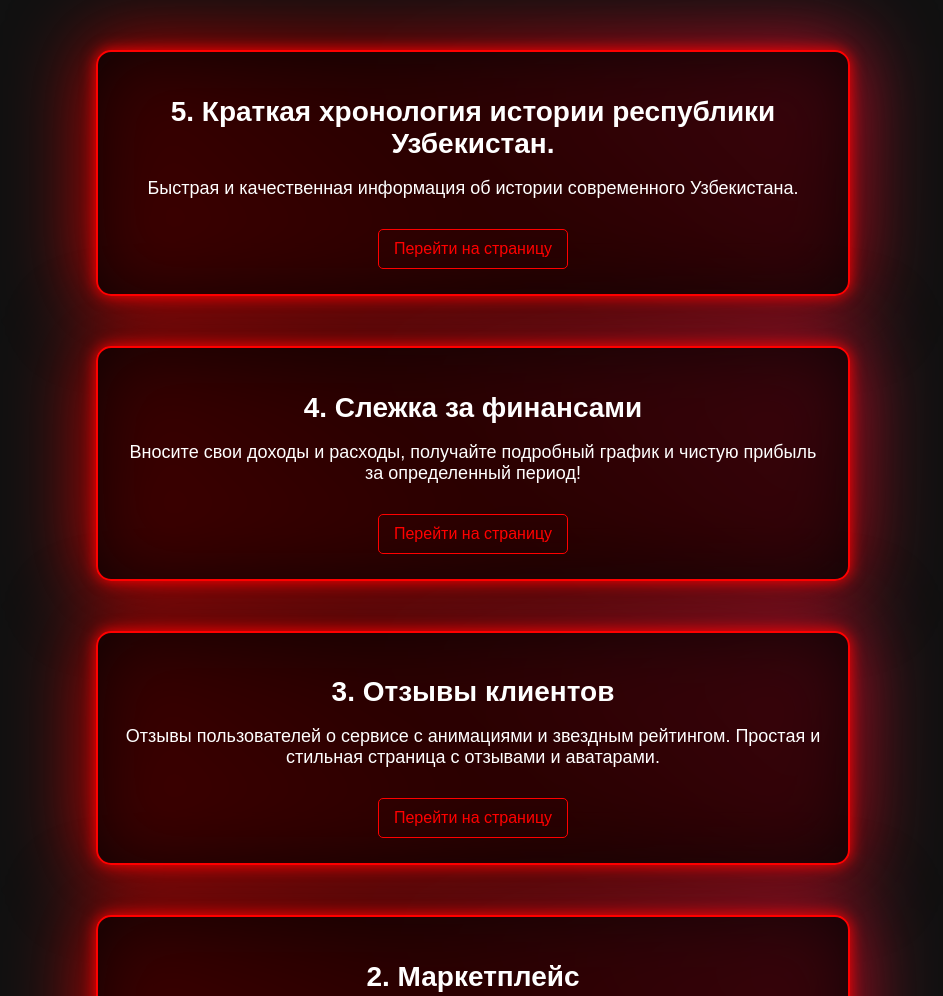
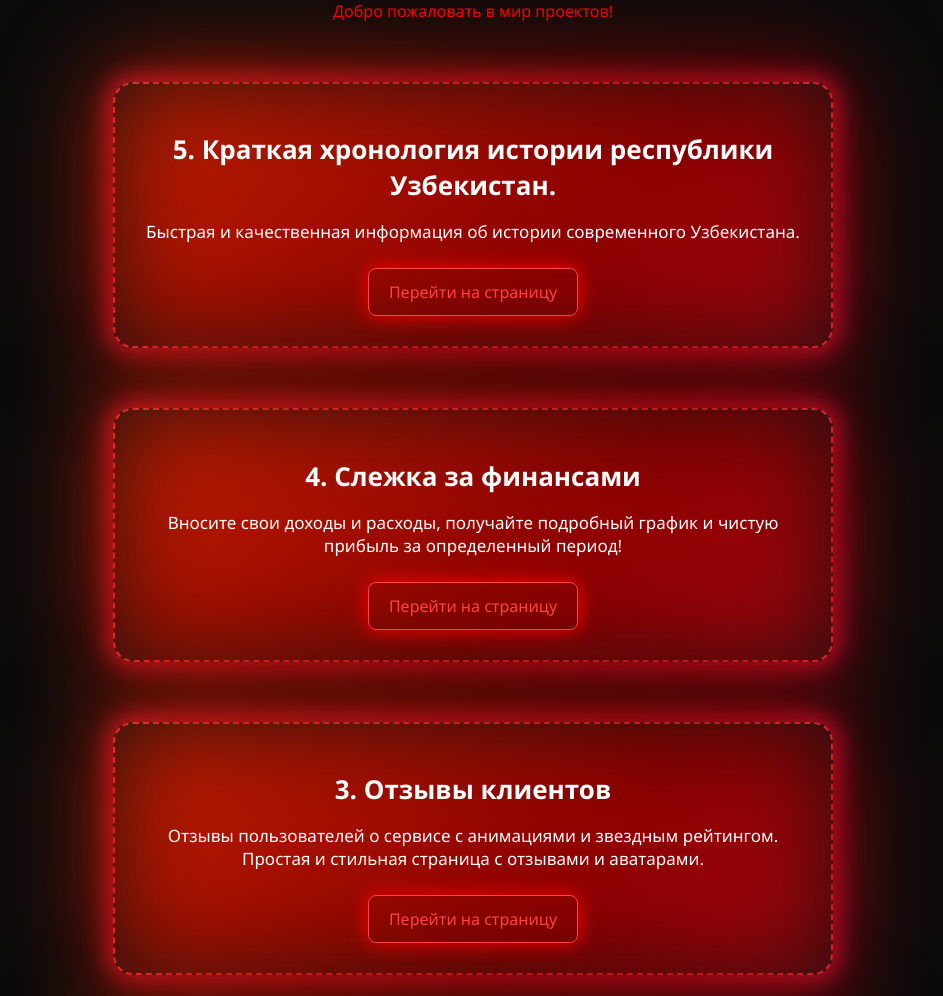
Before and after one commit to rustem4uz/rustem4uz-portfolio, a plain HTML site: page index.html in a window 1280 px wide. Shown: the top 996 px of the page, without its empty margins (167-1110 px from the left). Drawn offline with Linux system fonts and the light colour scheme.

Commit message:
Update index.html

```diff
--- a/index.html
+++ b/index.html
@@ -1,86 +1,18 @@
 <!DOCTYPE html>
 <html lang="ru">
 <head>
-    <link rel="icon" type="image/png" href="https://cdn-icons-png.flaticon.com/512/1055/1055687.png">
     <meta charset="UTF-8">
     <meta name="author" content="emirveliyevrustem">
     <meta name="viewport" content="width=device-width, initial-scale=1.0">
     <title>rustem4uz-portfolio</title>
-    <style>
-        body {
-        background-color: #111;
-        color: white;
-        margin: 0px;
-        font-family: Arial;
-        }
-
-        .main-box {
-        width: 90%;
-        max-width: 700px;
-        margin: 50px auto;
-        background: rgba(0, 0, 0, 0.7);
-        padding: 25px;
-        border-radius: 15px;
-        border: 2px solid red;
-        box-shadow: 0 0 15px red;
-        text-align: center;
-        position: relative;
-        }
-
-        .title {
-        font-size: 28px;
-        margin-bottom: 15px;
-        }
-
-        .desc {
-        font-size: 18px;
-        margin-bottom: 30px;
-        }
-
-        .link-btn {
-        display: inline-block;
-        color: red;
-        border: 1px solid red;
-        padding: 10px 15px;
-        text-decoration: none;
-        border-radius: 5px;
-        }
-
-        .link-btn:hover {
-        background-color: red;
-        color: black;
-        }
-
-        .gradient-border {
-        position: absolute;
-        top: -10px;
-        left: -10px;
-        right: -10px;
-        bottom: -10px;
-        z-index: -1;
-        background: linear-gradient(45deg, red, darkred, crimson, red);
-        background-size: 200% 200%;
-        animation: moveBorder 6s infinite;
-        filter: blur(40px);
-        border-radius: 20px;
-        }
-
-        @keyframes moveBorder {
-        0% {
-            background-position: 0% 50%;
-        }
-        50% {
-            background-position: 100% 50%;
-        }
-        100% {
-            background-position: 0% 50%;
-        }
-        }
-    </style>
+    <link rel="icon" type="image/png" href="https://cdn-icons-png.flaticon.com/512/1055/1055687.png">
+    <link rel="stylesheet" href="style.css">
 </head>
 <body>
 
-    <div class="main-box">
+<blink style="color:red; display: block; text-align:center;">Добро пожаловать в мир проектов!</blink>
+
+<div class="main-box">
     <div class="gradient-border"></div>
     <h1 class="title">5. Краткая хронология истории республики Узбекистан.</h1>
     <p class="desc">Быстрая и качественная информация об истории современного Узбекистана.</p>
```
